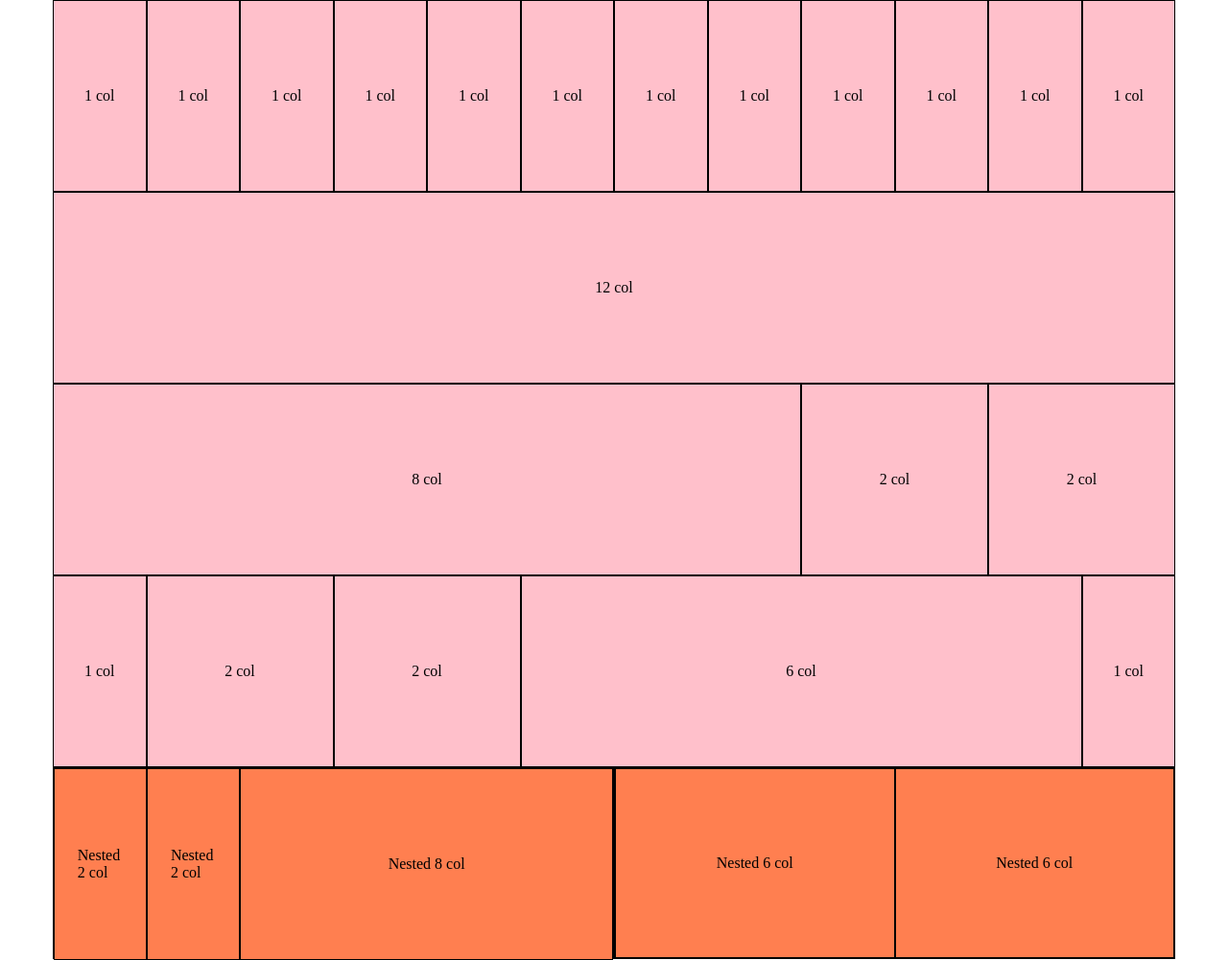
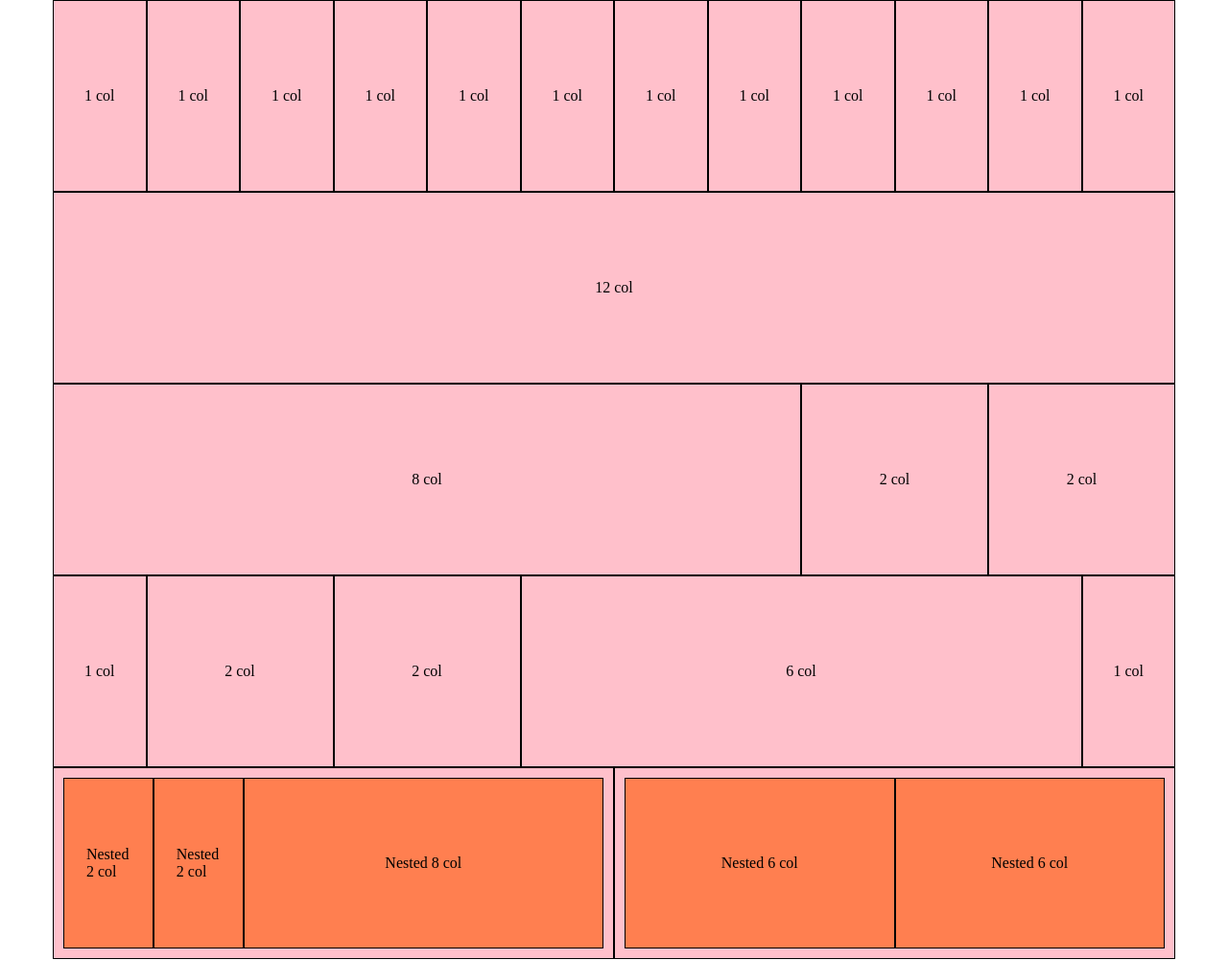
Before and after one commit to danialessi/html-css-12bool, a plain HTML site: page index.html in a window 1280 px wide. Shown: the whole page at 96% size. Drawn offline with Linux system fonts and the light colour scheme.

Commit message:
sistemata altezza dei sotto-container

```diff
--- a/css/12bool.css
+++ b/css/12bool.css
@@ -8,12 +8,28 @@
     height: 100%;
     border: 1px solid black;
     background-color: pink;
+    padding: 10px;
 }
 
-.debug .col-6 [class*="col-"] {
-    background-color: coral;
+.debug .container > [class*="col-"] .container {
+    height: 100%;
 }
 
+.debug .container > [class*="col-"] .container [class*="col-"] {
+    background-color: coral;
+    height: 100%;
+}
+
+.debug [class*="col-"] {
+    position: relative;
+}
+
+.debug [class*="col-"] span {
+    position: absolute;
+    top: 50%;
+    left: 50%;
+    transform: translate(-50%, -50%);
+}
 
 
 /* FRAMEWORK  */
@@ -23,6 +39,7 @@
     box-sizing: border-box;
 }
 
+/* container  */
 .container {
     max-width: 1170px;
     margin: auto;
@@ -33,7 +50,9 @@
     display: table;
     clear: both;
 }
+/* end container  */
 
+/* columns  */
 [class*="col-"] {
     float: left;
 }
@@ -85,3 +104,4 @@
 .col-12 {
     width: calc(100% / 12 *12);
 }
+/* end columns  */
--- a/css/style.css
+++ /dev/null
@@ -1,10 +0,0 @@
-[class*="col-"] {
-    position: relative;
-}
-
-[class*="col-"] span {
-    position: absolute;
-    top: 50%;
-    left: 50%;
-    transform: translate(-50%, -50%);
-}
--- a/index.html
+++ b/index.html
@@ -7,7 +7,6 @@
     <title>12Bool</title>
 
     <link rel="stylesheet" href="css/12bool.css">
-    <link rel="stylesheet" href="css/style.css">
 </head>
 <body class="debug">
 
@@ -102,12 +101,15 @@
         </div>
 
         <div class="col-6">
-            <div class="col-6">
-                <span>Nested 6 col</span>
+            <div class="container">
+                <div class="col-6">
+                    <span>Nested 6 col</span>
+                </div>
+                <div class="col-6">
+                    <span>Nested 6 col</span>
+                </div>
             </div>
-            <div class="col-6">
-                <span>Nested 6 col</span>
-            </div>
+
         </div>
     </div>
 
```
